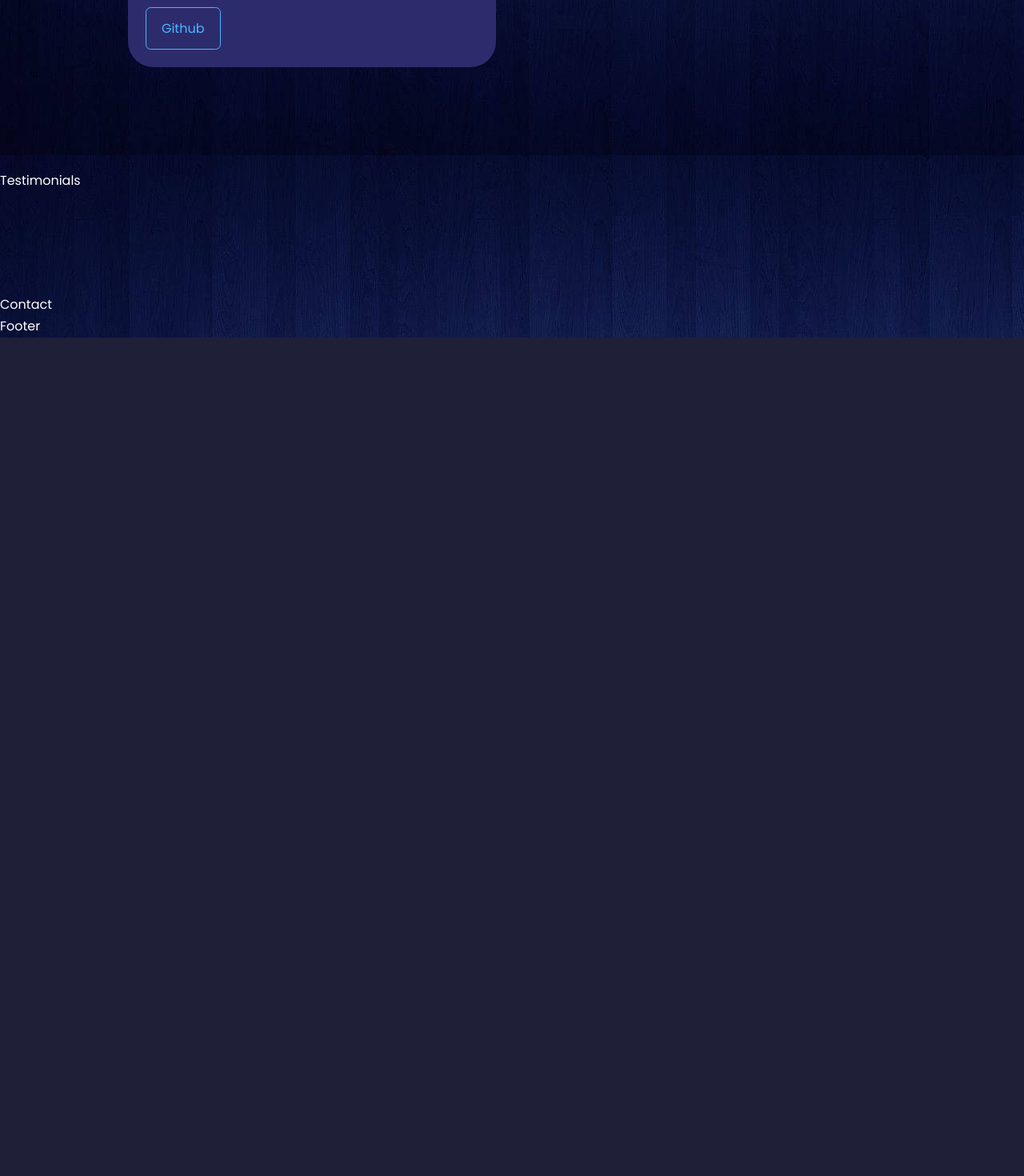
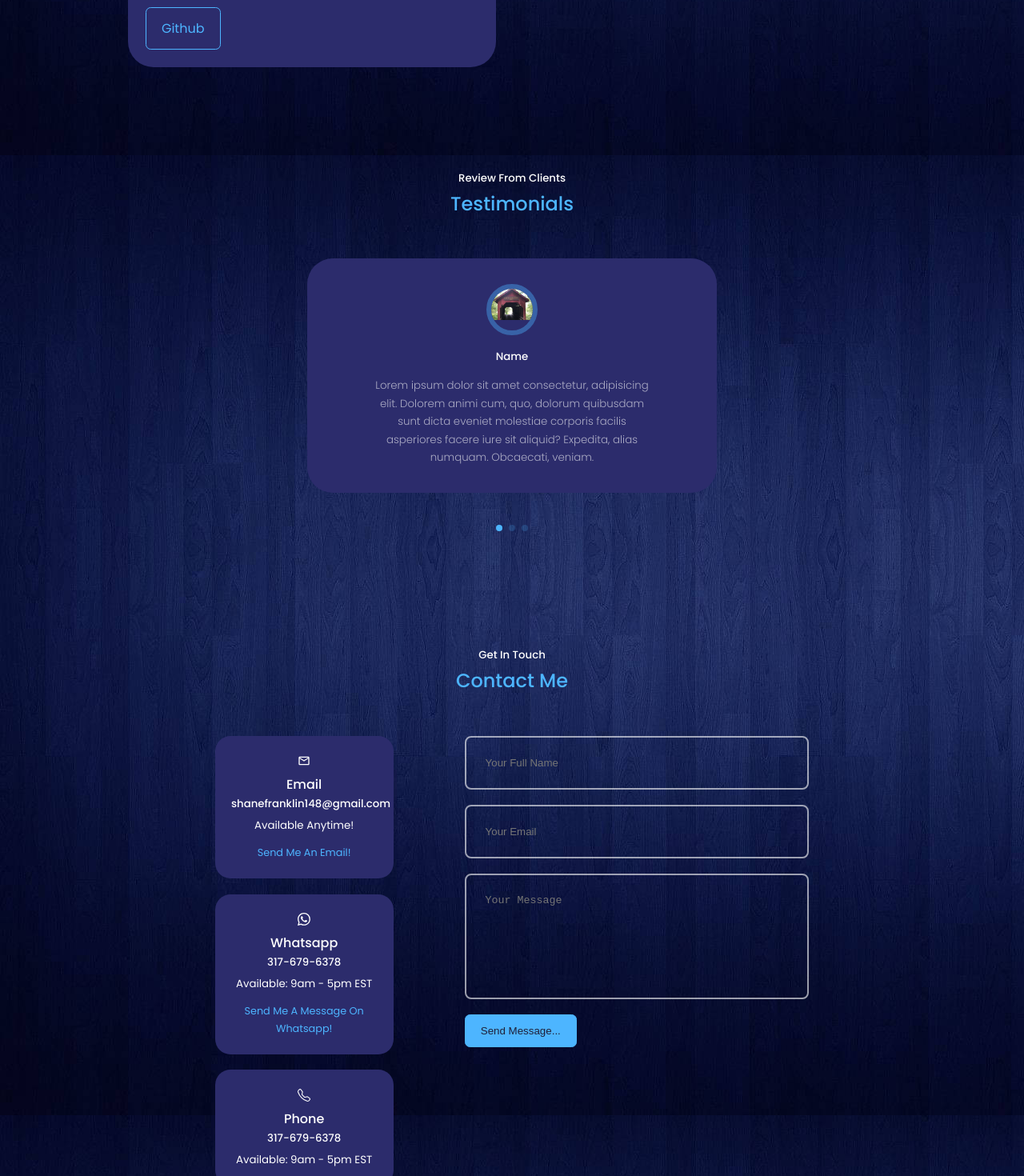
Before and after one commit to shaneTF/Portfolio-Website, a React (Create React App) app: page / in a window 1280 px wide. Shown: the part 3406-4876 px from the top of the page at 80% size. Before the commit the page ends 3828 px from the top, so only its background shows below. Built offline with nearby package versions, Linux system fonts and the light colour scheme.

Commit message:
Testimonials and contacts section added

```diff
--- a/package.json
+++ b/package.json
@@ -7,10 +7,12 @@
     "@testing-library/jest-dom": "^5.16.5",
     "@testing-library/react": "^13.4.0",
     "@testing-library/user-event": "^13.5.0",
+    "emailjs-com": "^3.2.0",
     "react": "^18.2.0",
     "react-dom": "^18.2.0",
     "react-icons": "^4.8.0",
     "react-scripts": "5.0.1",
+    "swiper": "^9.1.0",
     "web-vitals": "^2.1.4"
   },
   "scripts": {
--- a/src/components/contact/Contact.jsx
+++ b/src/components/contact/Contact.jsx
@@ -1,9 +1,64 @@
 import React from 'react'
 import './contact.css'
+import {MdOutlineEmail} from 'react-icons/md'
+import {BsTelephone} from 'react-icons/bs'
+import {BsWhatsapp} from 'react-icons/bs'
+
+import { useRef } from 'react';
+import emailjs from 'emailjs-com'
 
 const Contact = () => {
+  const form = useRef();
+
+  const sendEmail = (e) => {
+    e.preventDefault();
+
+    emailjs.sendForm('service_78nrfog', 'template_jtjglhn', form.current, 'HCAfAteWw1WcZ8cIU')
+      .then((result) => {
+          console.log(result.text);
+      }, (error) => {
+          console.log(error.text);
+      });
+      e.target.reset()
+  };
+
   return (
-    <section id='contact'>Contact</section>
+    <section id='contact'>
+      <h5>Get In Touch</h5>
+      <h2>Contact Me</h2>
+
+      <div className='container contact__container'>
+        <div className='contact__options'>
+          <article className='contact__option'>
+            <MdOutlineEmail className='contact_option-icon'/>
+            <h4>Email</h4>
+            <h5>shanefranklin148@gmail.com</h5>
+            <small>Available Anytime!</small><br/>
+            <a href="https://mail.google.com/mail/?view=cm&to=shanefranklin148@gmail.com" target="_blank">Send Me An Email!</a>
+          </article>
+          <article className='contact__option'>
+            <BsWhatsapp className='contact_option-icon'/>
+            <h4>Whatsapp</h4>
+            <h5>317-679-6378</h5>
+            <small>Available: 9am - 5pm EST</small><br/>
+            <a href="https://api.whatsapp.com/send?phone=3176796378" target="_blank">Send Me A Message On Whatsapp!</a>
+          </article>
+          <article className='contact__option'>
+            <BsTelephone className='contact_option-icon'/>
+            <h4>Phone</h4>
+            <h5>317-679-6378</h5>
+            <small>Available: 9am - 5pm EST</small>
+          </article>
+        </div>
+        {/* END OF CONTACT OPTIONS */}
+        <form ref={form} onSubmit={sendEmail}>
+          <input type="text" name='name' placeholder='Your Full Name' required />
+          <input type="email" name='email' placeholder='Your Email' required />
+          <textarea name="message" rows="7" placeholder='Your Message' required></textarea>
+          <button type='submit' className='btn btn-primary'>Send Message...</button>
+        </form>
+      </div>
+    </section>
   )
 }
 
--- a/src/components/contact/contact.css
+++ b/src/components/contact/contact.css
@@ -0,0 +1,72 @@
+.container.contact__container {
+    width: 58%;
+    display: grid;
+    grid-template-columns: 30% 58%;
+    gap: 12%;
+}
+
+.contact__options {
+    display: flex;
+    flex-direction: column;
+    gap: 1.2rem;
+}
+
+.contact__option {
+    background: var(--color-bg-variant);
+    padding: 1.2rem;
+    border-radius: 1.2rem;
+    text-align: center;
+    border: 1px solid transparent;
+    transition: var(--transition);
+}
+
+.contact__option:hover {
+    background: transparent;
+    border-color: var(--color-primary-variant);
+}
+
+.contact__option-icon {
+    font-size: 1.5rem;
+    margin-bottom: 0.5rem;
+}
+
+.contact__option a {
+    margin-top: 0.7rem;
+    display: inline-block;
+    font-size: 0.8rem;
+}
+
+/* ================== FORM ================ */
+
+form {
+    display: flex;
+    flex-direction: column;
+    gap: 1.2rem;
+}
+
+input, textarea {
+    width: 100%;
+    padding: 1.5rem;
+    border-radius: 0.5rem;
+    background: transparent;
+    border: 2px solid var(--color-light);
+    resize: none;
+    color: var(--color-white)
+}
+
+/* =================== MEDIA QUERIES (MEDIUM DEVICES) =============== */
+
+@media screen and (max-width: 1024px) {
+    .container.contact__container {
+        grid-template-columns: 1fr;
+        gap: 2rem;
+    }
+}
+
+/* =================== MEDIA QUERIES (SMALL DEVICES) =============== */
+
+@media screen and (max-width: 600px) {
+    .container.contact__container {
+        width: var(--container-width-sm)
+    }
+}
--- a/src/components/testimonials/Testimonials.jsx
+++ b/src/components/testimonials/Testimonials.jsx
@@ -1,9 +1,65 @@
 import React from 'react'
 import './testimonials.css'
+import AVTR1 from '../../assests/173640-L.jpg'
+
+// import Swiper core and required modules
+import { Pagination } from 'swiper';
+
+import { Swiper, SwiperSlide } from 'swiper/react';
+
+// Import Swiper styles
+import 'swiper/css';
+import 'swiper/css/pagination';
+
+const data = [
+  {
+    avatar: AVTR1,
+    name: "Name",
+    review: "Lorem ipsum dolor sit amet consectetur, adipisicing elit. Dolorem animi cum, quo, dolorum quibusdam sunt dicta eveniet molestiae corporis facilis asperiores facere iure sit aliquid? Expedita, alias numquam. Obcaecati, veniam."
+  },
+  {
+    avatar: AVTR1,
+    name: "Name",
+    review: "Lorem ipsum dolor sit amet consectetur, adipisicing elit. Dolorem animi cum, quo, dolorum quibusdam sunt dicta eveniet molestiae corporis facilis asperiores facere iure sit aliquid? Expedita, alias numquam. Obcaecati, veniam."
+  },
+  {
+    avatar: AVTR1,
+    name: "Name",
+    review: "Lorem ipsum dolor sit amet consectetur, adipisicing elit. Dolorem animi cum, quo, dolorum quibusdam sunt dicta eveniet molestiae corporis facilis asperiores facere iure sit aliquid? Expedita, alias numquam. Obcaecati, veniam."
+  },
+]
 
 const Testimonials = () => {
   return (
-    <section id='testimonials'>Testimonials</section>
+    <section id='testimonials'>
+      <h5>Review From Clients</h5>
+      <h2>Testimonials</h2>
+
+      <Swiper className="container testimonials__container"
+      // install Swiper modules
+      modules={[Pagination]}
+      spaceBetween={40}
+      slidesPerView={1}
+      Navigation
+      pagination={{ clickable: true }}
+      >
+        {
+          data.map(({avatar, name, review}, index) =>{
+            return (
+              <SwiperSlide key={index} className="testimonial">
+                <div className='client__avatar'>
+                  <img src={avatar} />
+                </div>
+                <h5 className='client__name'>{name}</h5>
+                <small className='client__review'>
+                  {review}
+                </small>
+              </SwiperSlide>
+            )
+          })
+        }
+      </Swiper>
+    </section>
   )
 }
 
--- a/src/components/testimonials/testimonials.css
+++ b/src/components/testimonials/testimonials.css
@@ -0,0 +1,53 @@
+.container.testimonials__container {
+    width:40%;
+    padding-bottom: 4rem;
+}
+
+.client__avatar {
+    width: 4rem;
+    aspect-ratio: 1/1;
+    overflow: hidden;
+    border-radius: 50%;
+    margin: 0 auto 1rem;
+    border: 0.4rem solid var(--color-primary-variant);
+}
+
+.testimonial {
+    background: var(--color-bg-variant);
+    text-align: center;
+    padding: 2rem;
+    border-radius: 2rem;
+    user-select: none;
+}
+
+.client__review {
+    color: var(--color-light);
+    font-weight: 300;
+    display: block;
+    width: 80%;
+    margin: 0.8rem auto 0;
+}
+
+.swiper-pagination-clickable .swiper-pagination-bullet {
+    background: var(--color-primary);
+}
+
+/* =================== MEDIA QUERIES (MEDIUM DEVICES) =============== */
+
+@media screen and (max-width: 1024px) {
+    .container.testimonials__container {
+        width: 60%
+    }
+}
+
+/* =================== MEDIA QUERIES (SMALL DEVICES) =============== */
+
+@media screen and (max-width: 600px) {
+    .container.testimonials__container {
+        width: var(--container-width-sm)
+    }
+
+    .client__review {
+        width: var(--container-width-sm)
+    }
+}
--- a/src/index.css
+++ b/src/index.css
@@ -14,7 +14,7 @@
     --color-bg: #1f1f38;
     --color-bg-variant: #2c2c6c;
     --color-primary: #4db5ff;
-    --color-primary-varient: rgba(77, 181, 255, 0.4);
+    --color-primary-variant: rgba(77, 181, 255, 0.4);
     --color-white: #fff;
     --color-light: rgba(255, 255, 255, 0.6);
 
```
Also changed, not shown: 1 other file (tests, documents, lock files or other folders).
